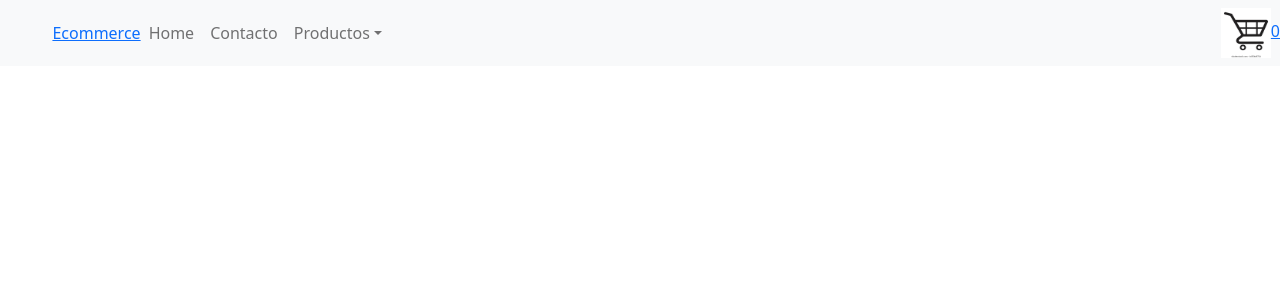
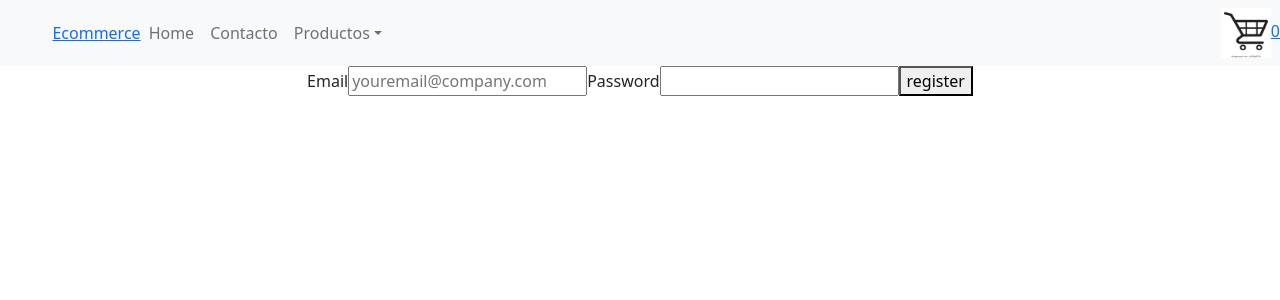
Before and after one commit to AleMot94/Ecommerce, a React (Create React App) app: page /register in a window 1280 px wide. Shown: the top 300 px of the page. Built offline with nearby package versions, Linux system fonts and the light colour scheme; no server answers.

Commit message:
intentando agregar login

```diff
--- a/src/App.js
+++ b/src/App.js
@@ -1,41 +1,31 @@
 import "./App.css";
+import { BrowserRouter, Routes, Route } from "react-router-dom";
+import { CartProvider } from "./context/CartContext";
+import { LoginProvider } from "./context/LoginContext";
 import NavBarComp from "./componentes/NavBar/NavBar";
 import ItemListContainer from "./componentes/ItemListContainer/ItemListContainer";
 import CartList from "./componentes/CartList/CartList";
-//import { Counter } from "./componentes/Counter/Counter";
-import { BrowserRouter, Routes, Route } from "react-router-dom";
-import { CartProvider } from "./context/CartContext";
 import ItemDetailConteiner from "./componentes/ItemDetailConteiner/ItemDetailConteiner";
 import Checkout from "./componentes/Checkout/Checkout";
+import Login from "./componentes/Login/Login";
+import Register from "./componentes/Register/Register";
+import ProtectedRoute from "./componentes/ProtectedRoute/ProtectedRoute";
 
 function App() {
-  /* EJEMPLO DEL CONTADOR
-  const [show, setShow] = useState(true);
-  const agregarCarrito = () => {
-    console.log("se agrego al carrito");
-  };*/
-
-  /* ESTO VA EN EL RETURN
-    <button onClick={() => setShow(!show)}>show/hide</button>
-      {show && (
-        <Counter
-          initial={10}
-          title="contador"
-          stock={20}
-          onAdd={agregarCarrito}
-        />
-      )}
-  */
-
   return (
     <div className="App">
       <CartProvider>
+        <LoginProvider>
           <BrowserRouter>
             <NavBarComp />
             <Routes>
               <Route
                 path="/"
-              element={<ItemListContainer titulo="ECOMMERCE" />}
+                element={
+                  <ProtectedRoute>
+                    <ItemListContainer titulo="ECOMMERCE" />
+                  </ProtectedRoute>
+                }
               />
               <Route
                 path="/category/:categoryid"
@@ -47,8 +37,11 @@ function App() {
               />
               <Route path="/cart" element={<CartList />}></Route>
               <Route path="/checkout" element={<Checkout />}></Route>
+              <Route path="/login" element={<Login />}></Route>
+              <Route path="/register" element={<Register />}></Route>
             </Routes>
           </BrowserRouter>
+        </LoginProvider>
       </CartProvider>
     </div>
   );
--- a/src/componentes/ItemListContainer/ItemListContainer.js
+++ b/src/componentes/ItemListContainer/ItemListContainer.js
@@ -1,15 +1,25 @@
 import { useParams } from "react-router-dom";
-import ItemList from "../ItemList/ItemList";
 import { getProducts } from "../../service/firebase/firestore";
 import { useData } from "../../hooks/dataRenderProd";
+import { useContext } from "react";
+
+import ItemList from "../ItemList/ItemList";
+import LoginContext from "../../context/LoginContext";
+import LoginConatiner from "../LoginContainer/LoginContainer";
 
 const ItemListContainer = (props) => {
+  const { user, logout, loading } = useContext(LoginContext);
+
   const { categoryid } = useParams();
 
   const { isLoading, data, error } = useData(
     () => getProducts(categoryid),
     [categoryid]
   );
+
+  const handleLogout = async () => {
+    await logout();
+  };
 
   if (isLoading) {
     return <h1>Loading...</h1>;
@@ -19,9 +29,12 @@ const ItemListContainer = (props) => {
     return <h1>Hubo un error</h1>;
   }
 
+  if (loading) return <h1>loading</h1>;
+
   return (
     <div>
       <h1>{props.titulo}</h1>
+      <LoginConatiner user={user.email} logout={handleLogout} />
       {data.length > 0 ? (
         <ItemList products={data} />
       ) : (
--- /dev/null
+++ b/src/componentes/Login/Login.js
@@ -0,0 +1,56 @@
+import { useState, useContext } from "react";
+import LoginContext from "../../context/LoginContext";
+import { useNavigate } from "react-router-dom";
+
+const Login = () => {
+  const { login } = useContext(LoginContext);
+
+  const [email, setEmail] = useState("");
+  const [password, setPassword] = useState("");
+  const [error, setError] = useState("");
+  const navigate = useNavigate();
+
+  const user = {
+    email: email,
+    password: password,
+  };
+
+  const handleSubmit = async (e) => {
+    e.preventDefault();
+    try {
+      await login(user.email, user.password);
+      navigate("/");
+    } catch (error) {
+      setError(error.message);
+    }
+  };
+
+  return (
+    <div>
+      {error && <p>{error}</p>}
+
+      <form onSubmit={handleSubmit}>
+        <label htmlFor="email">Email</label>
+        <input
+          type="email"
+          name="email"
+          placeholder="youremail@company.com"
+          value={email}
+          onChange={(e) => setEmail(e.target.value)}
+        />
+
+        <label htmlFor="password">Password</label>
+        <input
+          type="password"
+          name="password"
+          value={password}
+          onChange={(e) => setPassword(e.target.value)}
+        />
+
+        <button>login</button>
+      </form>
+    </div>
+  );
+};
+
+export default Login;
--- /dev/null
+++ b/src/componentes/LoginContainer/LoginContainer.js
@@ -0,0 +1,10 @@
+const LoginConatiner = ({ user, logout }) => {
+  return (
+    <div>
+      <h3>Welcom {user}</h3>
+      <button onClick={logout}>logout</button>
+    </div>
+  );
+};
+
+export default LoginConatiner;
--- /dev/null
+++ b/src/componentes/ProtectedRoute/ProtectedRoute.js
@@ -0,0 +1,19 @@
+import LoginContext from "../../context/LoginContext";
+import { useContext } from "react";
+import { Navigate } from "react-router-dom";
+
+const ProtectedRoute = ({ children }) => {
+  const { user, loading } = useContext(LoginContext);
+
+  if (loading) {
+    return <h1>loadings</h1>;
+  }
+
+  if (!user) {
+    return <Navigate to={"/login"} />;
+  }
+
+  return <>{children}</>;
+};
+
+export default ProtectedRoute;
--- /dev/null
+++ b/src/componentes/Register/Register.js
@@ -0,0 +1,56 @@
+import { useState, useContext } from "react";
+import LoginContext from "../../context/LoginContext";
+import { useNavigate } from "react-router-dom";
+
+const Register = () => {
+  const { singup } = useContext(LoginContext);
+
+  const [email, setEmail] = useState("");
+  const [password, setPassword] = useState("");
+  const [error, setError] = useState("");
+  const navigate = useNavigate();
+
+  const user = {
+    email: email,
+    password: password,
+  };
+
+  const handleSubmit = async (e) => {
+    e.preventDefault();
+    try {
+      await singup(user.email, user.password);
+      navigate("/");
+    } catch (error) {
+      setError(error.message);
+    }
+  };
+
+  return (
+    <div>
+      {error && <p>{error}</p>}
+
+      <form onSubmit={handleSubmit}>
+        <label htmlFor="email">Email</label>
+        <input
+          type="email"
+          name="email"
+          placeholder="youremail@company.com"
+          value={email}
+          onChange={(e) => setEmail(e.target.value)}
+        />
+
+        <label htmlFor="password">Password</label>
+        <input
+          type="password"
+          name="password"
+          value={password}
+          onChange={(e) => setPassword(e.target.value)}
+        />
+
+        <button>register</button>
+      </form>
+    </div>
+  );
+};
+
+export default Register;
--- /dev/null
+++ b/src/context/LoginContext.js
@@ -0,0 +1,44 @@
+import { createContext, useEffect, useState } from "react";
+import {
+  createUserWithEmailAndPassword,
+  signInWithEmailAndPassword,
+  onAuthStateChanged,
+  signOut,
+} from "firebase/auth";
+import { auth } from "../service/firebase";
+
+const LoginContext = createContext();
+
+export const LoginProvider = ({ children }) => {
+  const [user, setUser] = useState(null);
+  const [loading, setLoading] = useState(true);
+
+  const singup = (email, password) => {
+    createUserWithEmailAndPassword(auth, email, password);
+  };
+
+  const login = (email, password) => {
+    signInWithEmailAndPassword(auth, email, password);
+  };
+
+  const logout = () => {
+    signOut(auth);
+  };
+
+  useEffect(() => {
+    const unSubscribe = onAuthStateChanged(auth, (currentUser) => {
+      setUser(currentUser);
+      setLoading(false);
+    });
+
+    return () => unSubscribe();
+  }, []);
+
+  return (
+    <LoginContext.Provider value={{ singup, login, user, loading, logout }}>
+      {children}
+    </LoginContext.Provider>
+  );
+};
+
+export default LoginContext;
--- a/src/service/firebase/index.js
+++ b/src/service/firebase/index.js
@@ -1,6 +1,7 @@
 // Import the functions you need from the SDKs you need
 import { initializeApp } from "firebase/app";
 import { getFirestore } from "firebase/firestore";
+import { getAuth } from "firebase/auth";
 // TODO: Add SDKs for Firebase products that you want to use
 // https://firebase.google.com/docs/web/setup#available-libraries
 
@@ -17,4 +18,5 @@ const firebaseConfig = {
 // Initialize Firebase
 const app = initializeApp(firebaseConfig);
 
+export const auth = getAuth(app);
 export const bd = getFirestore(app);
```
Also changed, not shown: src/componentes/Admin/Admin.js (added). Lines whose indentation alone changed are shown as unchanged.
